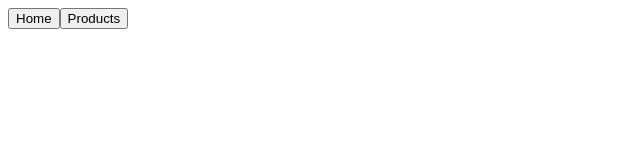
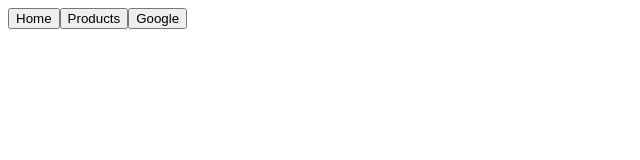
Before and after one commit to EmanuelSerban/First_project, an Angular app: page / in a window 1280 px wide. Shown: the top 160 px of the page, without its empty margins (0-640 px from the left). Built offline with nearby package versions, Linux system fonts and the light colour scheme.

Commit message:
New menu item Google

```diff
--- a/src/app/navigation/menu/menu.component.html
+++ b/src/app/navigation/menu/menu.component.html
@@ -1,4 +1,5 @@
 <div>
     <button routerLink='/home'>Home</button>
     <button routerLink="/products">Products</button>
+    <button>Google</button>
 </div>
```
